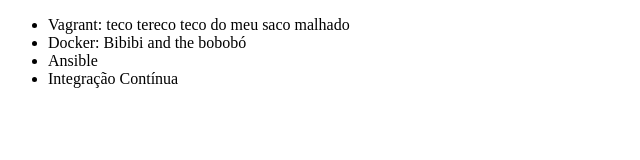
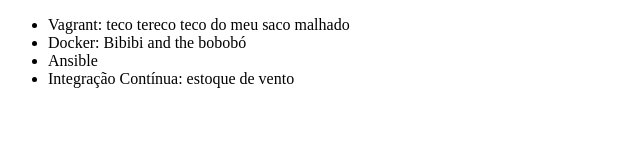
Before and after one commit to Magnic0/alura-git, a plain HTML site: page index.html in a window 1280 px wide. Shown: the full height of the page, 0-640 px from the left. Drawn offline with Linux system fonts and the light colour scheme.

Commit message:
renomeando curso de integração contínua

```diff
--- a/index.html
+++ b/index.html
@@ -18,7 +18,7 @@
         <li>Vagrant: teco tereco teco do meu saco malhado</li>
         <li>Docker: Bibibi and the bobobó</li>
         <li>Ansible</li>
-        <li>Integração Contínua</li>
+        <li>Integração Contínua: estoque de vento</li>
     </ul>
 
 </body>
```
